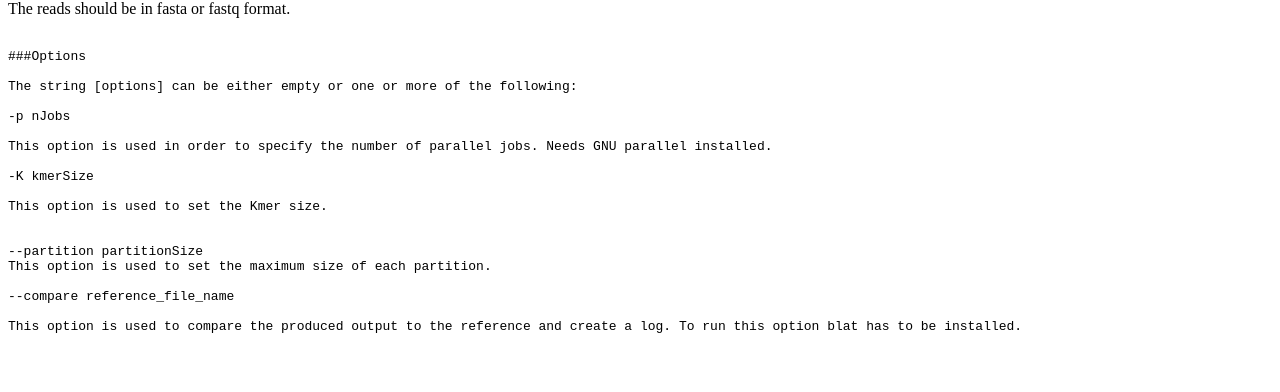
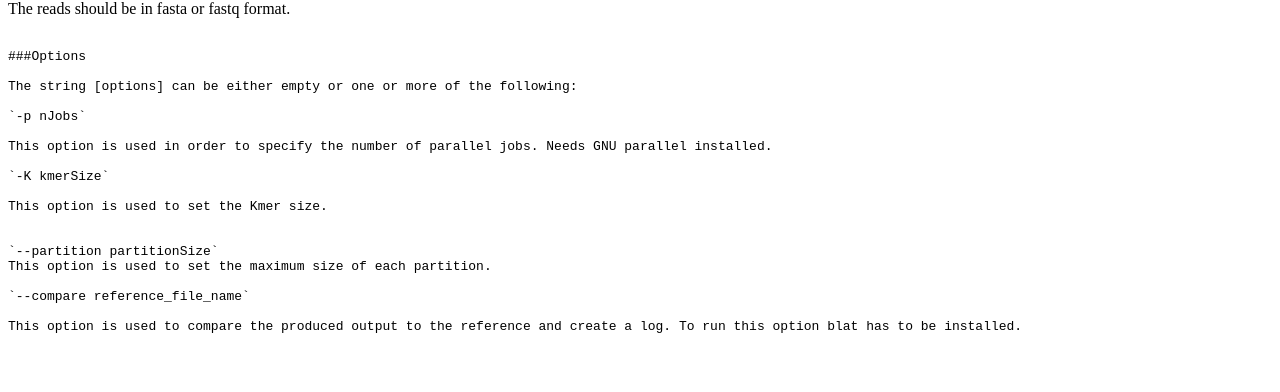
Before and after one commit to sreeramkannan/Shannon, a Jekyll site: the page built from manual.md, in a window 1280 px wide. Shown: the part 507-899 px from the top of the page. Built offline with Jekyll 4.4.1, drawn with Linux system fonts in a browser that asks for light colours.

```diff
--- a/manual.md
+++ b/manual.md
@@ -30,19 +30,19 @@ The reads should be in fasta or fastq format.
 
 The string [options] can be either empty or one or more of the following:
 
--p nJobs
+`-p nJobs`
 
 This option is used in order to specify the number of parallel jobs. Needs GNU parallel installed.
 
--K kmerSize
+`-K kmerSize`
 
 This option is used to set the Kmer size.
 
 
---partition partitionSize
+`--partition partitionSize`
 This option is used to set the maximum size of each partition.
 
---compare reference_file_name
+`--compare reference_file_name`
 
 This option is used to compare the produced output to the reference and create a log. To run this option blat has to be installed.
 
```
